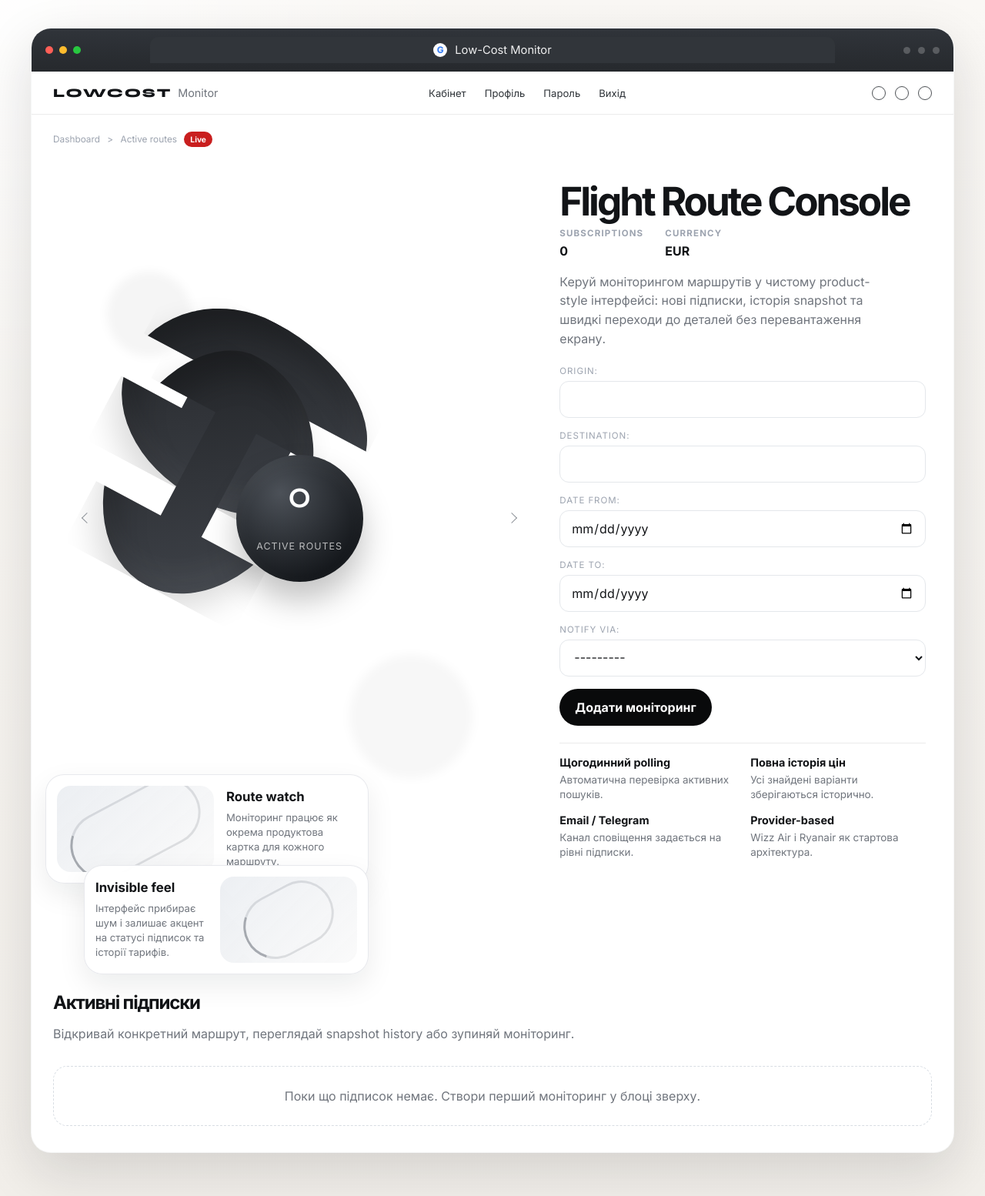
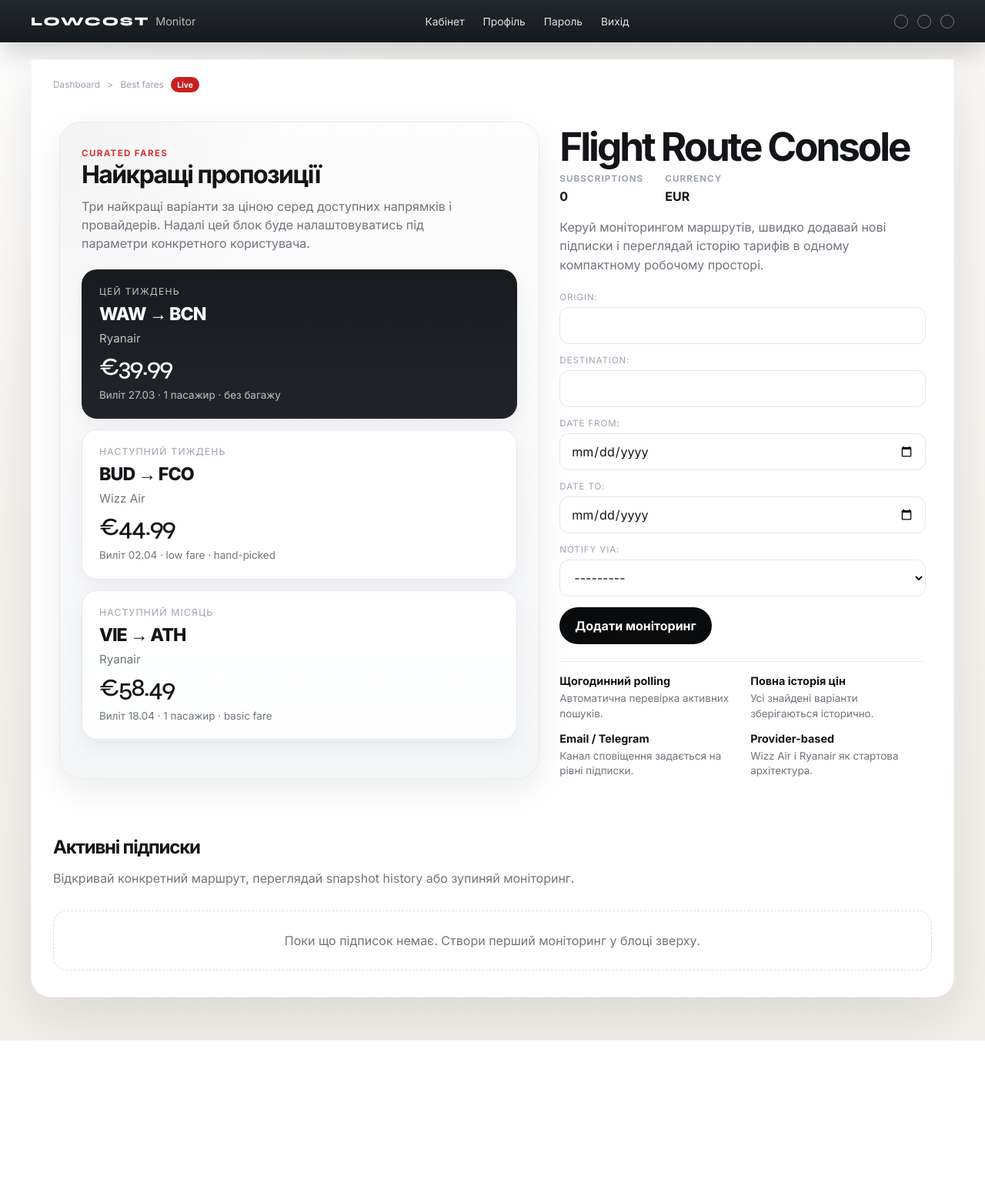
Before and after one commit to OleksiiSterlikov/LowCostAirlinesMonitor, a Django app: page / in a window 1280 px wide. Shown: the whole page at 77% size. After the commit the page ends 1352 px from the top, so only its background shows below. Run offline with Django 5.2, Linux system fonts and the light colour scheme; the visitor is signed in with stand-in values (Sample User, id 1); data that the repository does not hold is empty; parts of the project's set-up code (start-up, migrations or seed data) failed here and were passed over.

Commit message:
Refine dashboard header and best fares panel

```diff
--- a/static/css/app.css
+++ b/static/css/app.css
@@ -2,18 +2,15 @@
     --bg: #f5f3ef;
     --window: #ffffff;
     --window-line: #ebebeb;
-    --chrome: #26292d;
-    --chrome-soft: #31353a;
     --text: #121417;
     --muted: #70757d;
     --light-muted: #9ca3af;
     --accent: #d83636;
+    --header-bg: #16191d;
+    --header-bg-soft: #23282e;
+    --header-line: rgba(255, 255, 255, 0.08);
     --shadow-lg: 0 26px 60px rgba(14, 18, 24, 0.12);
     --shadow-md: 0 14px 36px rgba(17, 22, 29, 0.08);
-    --radius-xl: 28px;
-    --radius-lg: 22px;
-    --radius-md: 16px;
-    --radius-sm: 12px;
     --container: 1200px;
 }
 
@@ -49,95 +46,15 @@ textarea {
     font: inherit;
 }
 
-.site-shell {
-    width: min(calc(100% - 32px), var(--container));
-    margin: 36px auto 56px;
+.site-header {
+    width: 100%;
+    background: linear-gradient(180deg, var(--header-bg-soft) 0%, var(--header-bg) 100%);
+    box-shadow: 0 12px 34px rgba(10, 12, 15, 0.18);
 }
 
-.app-window {
-    background: var(--window);
-    border-radius: 26px;
-    box-shadow: 0 24px 70px rgba(18, 22, 28, 0.14);
-    overflow: hidden;
-    border: 1px solid rgba(17, 24, 39, 0.04);
-}
-
-.browser-bar {
-    height: 56px;
-    background: linear-gradient(180deg, #30343a 0%, #26292d 100%);
-    display: grid;
-    grid-template-columns: 120px minmax(180px, 1fr) 120px;
-    align-items: center;
-    padding: 0 18px;
-    gap: 16px;
-}
-
-.browser-dots {
-    display: flex;
-    align-items: center;
-    gap: 8px;
-}
-
-.browser-dots span,
-.toolbar-icons span,
-.browser-actions span {
-    display: inline-block;
-    border-radius: 50%;
-}
-
-.browser-dots span:nth-child(1) {
-    width: 10px;
-    height: 10px;
-    background: #ff5f57;
-}
-
-.browser-dots span:nth-child(2) {
-    width: 10px;
-    height: 10px;
-    background: #febc2e;
-}
-
-.browser-dots span:nth-child(3) {
-    width: 10px;
-    height: 10px;
-    background: #28c840;
-}
-
-.browser-tab {
-    display: inline-flex;
-    align-items: center;
-    justify-content: center;
-    gap: 10px;
-    height: 34px;
-    padding: 0 18px;
-    border-radius: 11px 11px 0 0;
-    background: var(--chrome-soft);
-    color: rgba(255, 255, 255, 0.92);
-    font-size: 0.92rem;
-}
-
-.browser-glyph {
-    display: inline-grid;
-    place-items: center;
-    width: 18px;
-    height: 18px;
-    border-radius: 50%;
-    background: #fff;
-    color: #4285f4;
-    font-size: 0.74rem;
-    font-weight: 800;
-}
-
-.browser-actions {
-    display: flex;
-    justify-content: flex-end;
-    gap: 10px;
-}
-
-.browser-actions span {
-    width: 9px;
-    height: 9px;
-    background: rgba(255, 255, 255, 0.22);
+.header-inner {
+    width: min(calc(100% - 32px), var(--container));
+    margin: 0 auto;
 }
 
 .toolbar {
@@ -145,8 +62,7 @@ textarea {
     grid-template-columns: 180px 1fr 90px;
     align-items: center;
     gap: 20px;
-    padding: 18px 28px;
-    border-bottom: 1px solid var(--window-line);
+    padding: 18px 0;
 }
 
 .brand {
@@ -160,11 +76,12 @@ textarea {
     font-size: 1rem;
     font-weight: 800;
     letter-spacing: 0.12em;
+    color: #fff;
 }
 
 .brand-sub {
     font-size: 0.9rem;
-    color: var(--muted);
+    color: rgba(255, 255, 255, 0.68);
 }
 
 .topnav {
@@ -175,12 +92,12 @@ textarea {
 }
 
 .topnav a {
-    font-size: 0.82rem;
-    color: #2e3338;
+    font-size: 0.86rem;
+    color: rgba(255, 255, 255, 0.88);
 }
 
 .topnav a:hover {
-    color: var(--accent);
+    color: #fff;
 }
 
 .toolbar-icons {
@@ -192,8 +109,23 @@ textarea {
 .toolbar-icons span {
     width: 18px;
     height: 18px;
-    border: 1px solid #1e2329;
-    opacity: 0.8;
+    display: inline-block;
+    border-radius: 50%;
+    border: 1px solid rgba(255, 255, 255, 0.44);
+    opacity: 0.9;
+}
+
+.site-shell {
+    width: min(calc(100% - 32px), var(--container));
+    margin: 22px auto 56px;
+}
+
+.app-window {
+    background: var(--window);
+    border-radius: 0 0 26px 26px;
+    box-shadow: 0 24px 70px rgba(18, 22, 28, 0.1);
+    overflow: hidden;
+    border: 1px solid rgba(17, 24, 39, 0.04);
 }
 
 .message-stack {
@@ -216,7 +148,7 @@ textarea {
 
 .product-stage {
     position: relative;
-    padding-bottom: 120px;
+    padding-bottom: 24px;
 }
 
 .product-breadcrumb {
@@ -251,130 +183,106 @@ textarea {
 .product-visual {
     position: relative;
     min-height: 500px;
-    display: grid;
-    place-items: center;
 }
 
-.route-sculpture {
-    position: relative;
-    width: min(100%, 480px);
-    aspect-ratio: 1 / 1;
+.deal-panel {
+    height: 100%;
+    min-height: 500px;
+    padding: 28px;
+    border: 1px solid var(--window-line);
+    border-radius: 28px;
+    background:
+        radial-gradient(circle at top left, rgba(0, 0, 0, 0.03), transparent 28%),
+        linear-gradient(180deg, #fcfcfc 0%, #f5f6f8 100%);
+    box-shadow: var(--shadow-md);
     display: grid;
-    place-items: center;
+    grid-template-rows: auto 1fr;
+    gap: 22px;
 }
 
-.route-orb {
-    position: absolute;
-    border-radius: 50%;
-    filter: blur(6px);
+.deal-panel-head {
+    display: grid;
+    gap: 10px;
 }
 
-.route-orb-left {
-    left: 10%;
-    top: 14%;
-    width: 110px;
-    height: 110px;
-    background: rgba(0, 0, 0, 0.04);
+.eyebrow {
+    display: inline-flex;
+    font-size: 0.72rem;
+    color: var(--accent);
+    text-transform: uppercase;
+    letter-spacing: 0.12em;
+    font-weight: 700;
 }
 
-.route-orb-right {
-    right: 14%;
-    bottom: 12%;
-    width: 160px;
-    height: 160px;
-    background: rgba(0, 0, 0, 0.03);
+.deal-panel-head h2 {
+    margin: 0;
+    font-size: 2rem;
+    letter-spacing: -0.05em;
 }
 
-.route-ring {
-    position: absolute;
-    inset: 0;
-    border-radius: 44% 56% 52% 48% / 52% 45% 55% 48%;
-    background: linear-gradient(145deg, #202225, #42464d);
-    box-shadow:
-        inset -18px -16px 40px rgba(255, 255, 255, 0.05),
-        inset 26px 18px 40px rgba(0, 0, 0, 0.24),
-        0 24px 40px rgba(0, 0, 0, 0.14);
+.deal-panel-head p {
+    margin: 0;
+    max-width: 520px;
+    color: var(--muted);
+    line-height: 1.5;
 }
 
-.route-ring-a {
-    width: 330px;
-    height: 250px;
-    transform: rotate(28deg) translate(-6px, -18px);
-    clip-path: polygon(0 0, 100% 0, 100% 37%, 73% 37%, 73% 62%, 100% 62%, 100% 100%, 0 100%, 0 62%, 27% 62%, 27% 37%, 0 37%);
+.deal-list {
+    display: grid;
+    gap: 14px;
+    align-content: start;
 }
 
-.route-ring-b {
-    width: 250px;
-    height: 330px;
-    transform: rotate(28deg) translate(6px, 18px);
-    clip-path: polygon(0 0, 100% 0, 100% 27%, 62% 27%, 62% 73%, 100% 73%, 100% 100%, 0 100%, 0 73%, 38% 73%, 38% 27%, 0 27%);
+.deal-card {
+    padding: 20px 22px;
+    border-radius: 20px;
+    border: 1px solid #e6e9ed;
+    background: rgba(255, 255, 255, 0.95);
+    box-shadow: 0 10px 26px rgba(17, 22, 29, 0.05);
+    display: grid;
+    gap: 8px;
 }
 
-.route-core {
-    position: relative;
-    z-index: 2;
-    width: 165px;
-    height: 165px;
-    border-radius: 50%;
-    background: radial-gradient(circle at 35% 30%, #4c5158, #14171b 75%);
+.deal-card-featured {
+    background: linear-gradient(180deg, #171a1f 0%, #21252b 100%);
     color: #fff;
-    display: grid;
-    place-items: center;
-    text-align: center;
-    box-shadow:
-        inset 0 8px 24px rgba(255, 255, 255, 0.06),
-        0 24px 40px rgba(0, 0, 0, 0.24);
+    border-color: transparent;
 }
 
-.route-core-top {
-    font-family: "Syne", sans-serif;
-    font-size: 3rem;
-    line-height: 1;
+.deal-timeframe {
+    font-size: 0.76rem;
+    text-transform: uppercase;
+    letter-spacing: 0.1em;
+    color: var(--light-muted);
 }
 
-.route-core-bottom {
-    font-size: 0.78rem;
-    color: rgba(255, 255, 255, 0.68);
-    margin-top: -34px;
-    text-transform: uppercase;
-    letter-spacing: 0.08em;
+.deal-card-featured .deal-timeframe,
+.deal-card-featured .deal-meta,
+.deal-card-featured .deal-provider {
+    color: rgba(255, 255, 255, 0.72);
 }
 
-.stage-arrow {
-    position: absolute;
-    top: 50%;
-    width: 36px;
-    height: 36px;
-    border: none;
-    border-radius: 50%;
-    background: transparent;
-    transform: translateY(-50%);
+.deal-route {
+    font-size: 1.45rem;
+    font-weight: 800;
+    letter-spacing: -0.04em;
 }
 
-.stage-arrow::before {
-    content: "";
-    display: block;
-    width: 10px;
-    height: 10px;
-    margin: auto;
-    border-top: 1.5px solid #90959b;
-    border-right: 1.5px solid #90959b;
+.deal-provider {
+    font-size: 0.95rem;
+    color: var(--muted);
 }
 
-.stage-arrow-left {
-    left: 18px;
+.deal-price {
+    font-family: "Syne", sans-serif;
+    font-size: 2rem;
+    letter-spacing: -0.05em;
 }
 
-.stage-arrow-left::before {
-    transform: rotate(-135deg);
-}
-
-.stage-arrow-right {
-    right: 18px;
-}
-
-.stage-arrow-right::before {
-    transform: rotate(45deg);
+.deal-meta {
+    color: var(--muted);
+    font-size: 0.84rem;
+    line-height: 1.45;
 }
 
 .product-details {
@@ -420,27 +328,24 @@ textarea {
     margin-bottom: 22px;
 }
 
-.compact-form {
+.form-grid {
     display: grid;
     gap: 14px;
 }
 
-.compact-form p {
+.form-grid p {
     display: grid;
     gap: 6px;
     margin: 0;
 }
 
-.compact-form label {
+.form-grid label {
     font-size: 0.72rem;
     text-transform: uppercase;
     letter-spacing: 0.08em;
     color: var(--light-muted);
 }
 
-.compact-form input,
-.compact-form select,
-.compact-form textarea,
 .form-grid input,
 .form-grid select,
 .form-grid textarea {
@@ -519,80 +421,6 @@ textarea {
     line-height: 1.45;
 }
 
-.floating-panel {
-    position: absolute;
-    background: rgba(255, 255, 255, 0.96);
-    border: 1px solid rgba(230, 232, 236, 0.92);
-    border-radius: 24px;
-    box-shadow: var(--shadow-md);
-    display: grid;
-    gap: 16px;
-}
-
-.floating-panel-left {
-    left: -10px;
-    bottom: 118px;
-    width: 420px;
-    grid-template-columns: 1.2fr 1fr;
-    padding: 14px;
-}
-
-.floating-panel-bottom {
-    left: 40px;
-    bottom: 0;
-    width: 370px;
-    grid-template-columns: 0.9fr 1.1fr;
-    padding: 14px;
-}
-
-.floating-media {
-    min-height: 112px;
-    border-radius: 18px;
-    background:
-        linear-gradient(135deg, rgba(235, 238, 242, 0.92), rgba(250, 250, 250, 0.96)),
-        linear-gradient(45deg, rgba(0, 0, 0, 0.04), transparent);
-    position: relative;
-    overflow: hidden;
-}
-
-.floating-media::after {
-    content: "";
-    position: absolute;
-    inset: 12px;
-    border-radius: 999px;
-    border: 3px solid rgba(31, 41, 55, 0.12);
-    border-left-color: rgba(31, 41, 55, 0.36);
-    transform: rotate(-28deg);
-}
-
-.floating-media-wide::after {
-    inset: 14px 28px;
-}
-
-.floating-copy {
-    align-self: center;
-}
-
-.floating-copy strong {
-    display: block;
-    margin-bottom: 8px;
-    font-size: 1.05rem;
-}
-
-.floating-copy p {
-    margin: 0;
-    color: var(--muted);
-    font-size: 0.82rem;
-    line-height: 1.45;
-}
-
-.panel-list,
-.panel,
-.hero,
-.auth-shell .hero {
-    border-radius: 0 0 24px 24px;
-}
-
 .panel-list {
     margin-top: 10px;
     padding-top: 12px;
@@ -642,9 +470,7 @@ textarea {
 }
 
 .stack,
-.metrics,
-.message-stack,
-.form-grid {
+.metrics {
     display: grid;
     gap: 16px;
 }
@@ -757,16 +583,6 @@ th {
     gap: 20px;
 }
 
-.eyebrow {
-    display: inline-flex;
-    margin-bottom: 14px;
-    font-size: 0.72rem;
-    color: var(--accent);
-    text-transform: uppercase;
-    letter-spacing: 0.12em;
-    font-weight: 700;
-}
-
 .hero h1,
 .hero h2 {
     font-size: clamp(2rem, 3vw, 3.2rem);
@@ -787,12 +603,8 @@ th {
     grid-template-columns: minmax(0, 1fr) 380px;
 }
 
-.kicker-grid,
-.feature-grid {
+.kicker-grid {
     display: grid;
-}
-
-.kicker-grid {
     grid-template-columns: repeat(3, minmax(0, 1fr));
     gap: 14px;
     margin-top: 24px;
--- a/templates/base.html
+++ b/templates/base.html
@@ -11,25 +11,8 @@
     <link rel="stylesheet" href="{% static 'css/app.css' %}">
 </head>
 <body class="{% block body_class %}body-shell{% endblock %}">
-    <div class="site-shell">
-        <div class="app-window">
-            <header class="browser-bar">
-                <div class="browser-dots">
-                    <span></span>
-                    <span></span>
-                    <span></span>
-                </div>
-                <div class="browser-tab">
-                    <span class="browser-glyph">G</span>
-                    <span>Low-Cost Monitor</span>
-                </div>
-                <div class="browser-actions">
-                    <span></span>
-                    <span></span>
-                    <span></span>
-                </div>
-            </header>
-
+    <header class="site-header">
+        <div class="header-inner">
             <div class="toolbar">
                 <a class="brand" href="/">
                     <span class="brand-word">LOWCOST</span>
@@ -56,7 +39,11 @@
                     <span></span>
                 </div>
             </div>
+        </div>
+    </header>
 
+    <div class="site-shell">
+        <div class="app-window">
             {% if messages %}
                 <section class="message-stack">
                     {% for message in messages %}
--- a/templates/dashboard/home.html
+++ b/templates/dashboard/home.html
@@ -2,22 +2,48 @@
 {% block title %}Кабінет | Low-Cost Monitor{% endblock %}
 {% block content %}
 <section class="product-stage">
-    <div class="product-breadcrumb">Dashboard <span>></span> Active routes <span class="sale-pill">Live</span></div>
+    <div class="product-breadcrumb">Dashboard <span>></span> Best fares <span class="sale-pill">Live</span></div>
 
     <div class="product-hero">
         <div class="product-visual">
-            <div class="route-orb route-orb-left"></div>
-            <div class="route-orb route-orb-right"></div>
-            <div class="route-sculpture">
-                <div class="route-ring route-ring-a"></div>
-                <div class="route-ring route-ring-b"></div>
-                <div class="route-core">
-                    <div class="route-core-top">{{ subscriptions|length }}</div>
-                    <div class="route-core-bottom">active routes</div>
+            <div class="deal-panel">
+                <div class="deal-panel-head">
+                    <div>
+                        <span class="eyebrow">Curated Fares</span>
+                        <h2>Найкращі пропозиції</h2>
+                    </div>
+                    <p>
+                        Три найкращі варіанти за ціною серед доступних напрямків і провайдерів.
+                        Надалі цей блок буде налаштовуватись під параметри конкретного користувача.
+                    </p>
+                </div>
+
+                <div class="deal-list">
+                    <article class="deal-card deal-card-featured">
+                        <div class="deal-timeframe">Цей тиждень</div>
+                        <div class="deal-route">WAW → BCN</div>
+                        <div class="deal-provider">Ryanair</div>
+                        <div class="deal-price">€39.99</div>
+                        <div class="deal-meta">Виліт 27.03 · 1 пасажир · без багажу</div>
+                    </article>
+
+                    <article class="deal-card">
+                        <div class="deal-timeframe">Наступний тиждень</div>
+                        <div class="deal-route">BUD → FCO</div>
+                        <div class="deal-provider">Wizz Air</div>
+                        <div class="deal-price">€44.99</div>
+                        <div class="deal-meta">Виліт 02.04 · low fare · hand-picked</div>
+                    </article>
+
+                    <article class="deal-card">
+                        <div class="deal-timeframe">Наступний місяць</div>
+                        <div class="deal-route">VIE → ATH</div>
+                        <div class="deal-provider">Ryanair</div>
+                        <div class="deal-price">€58.49</div>
+                        <div class="deal-meta">Виліт 18.04 · 1 пасажир · basic fare</div>
+                    </article>
                 </div>
             </div>
-            <button class="stage-arrow stage-arrow-left" type="button" aria-label="Previous"></button>
-            <button class="stage-arrow stage-arrow-right" type="button" aria-label="Next"></button>
         </div>
 
         <div class="product-details">
@@ -33,8 +59,8 @@
                 </div>
             </div>
             <p class="product-copy">
-                Керуй моніторингом маршрутів у чистому product-style інтерфейсі: нові підписки, історія snapshot
-                та швидкі переходи до деталей без перевантаження екрану.
+                Керуй моніторингом маршрутів, швидко додавай нові підписки і переглядай історію тарифів
+                в одному компактному робочому просторі.
             </p>
 
             <div class="product-config">
@@ -66,22 +92,6 @@
                 </div>
             </div>
         </div>
-    </div>
-
-    <div class="floating-panel floating-panel-left">
-        <div class="floating-media"></div>
-        <div class="floating-copy">
-            <strong>Route watch</strong>
-            <p>Моніторинг працює як окрема продуктова картка для кожного маршруту.</p>
-        </div>
-    </div>
-
-    <div class="floating-panel floating-panel-bottom">
-        <div class="floating-copy">
-            <strong>Invisible feel</strong>
-            <p>Інтерфейс прибирає шум і залишає акцент на статусі підписок та історії тарифів.</p>
-        </div>
-        <div class="floating-media floating-media-wide"></div>
     </div>
 </section>
 
```
Also changed, not shown: other parts of static/css/app.css (+14 -45 lines).
